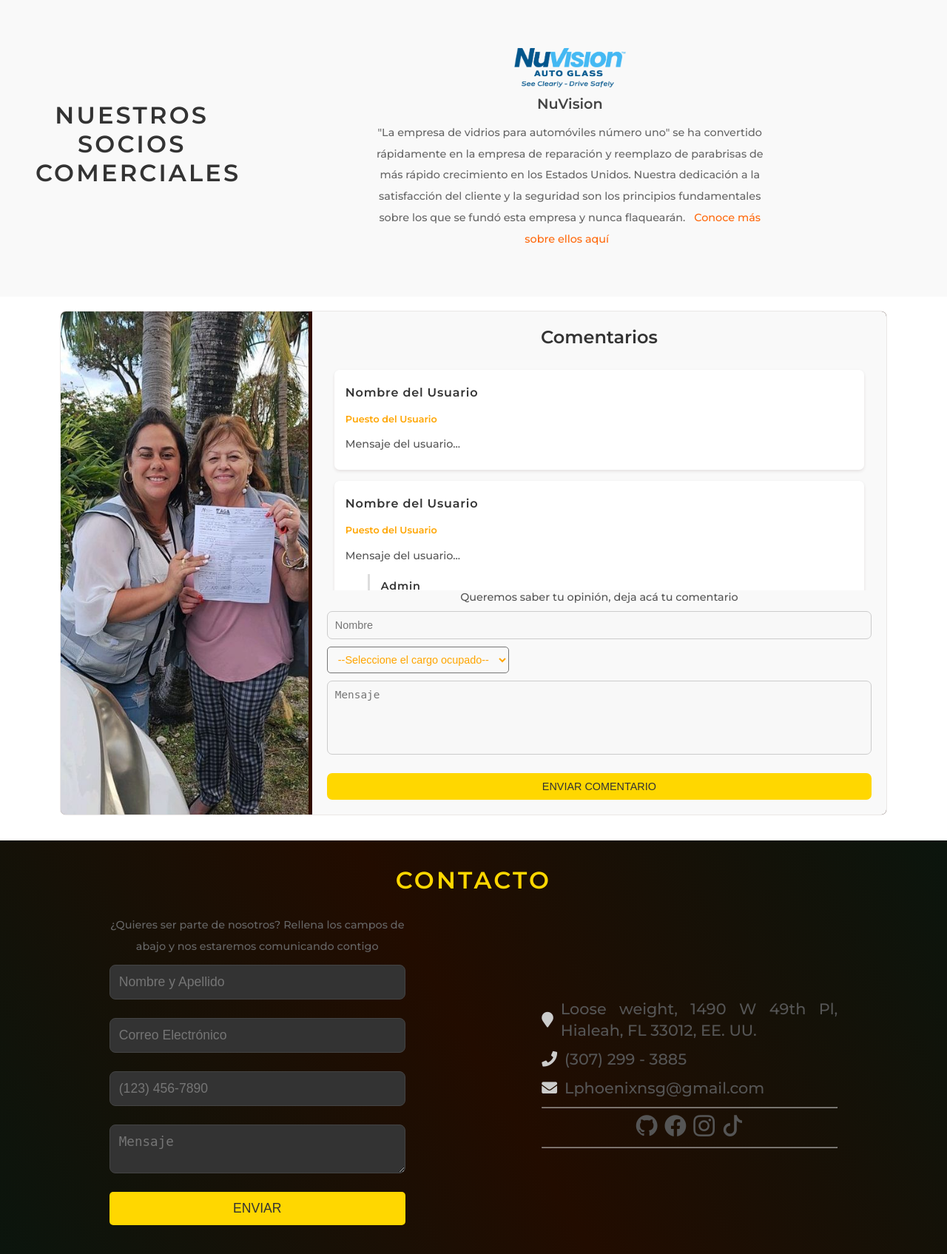
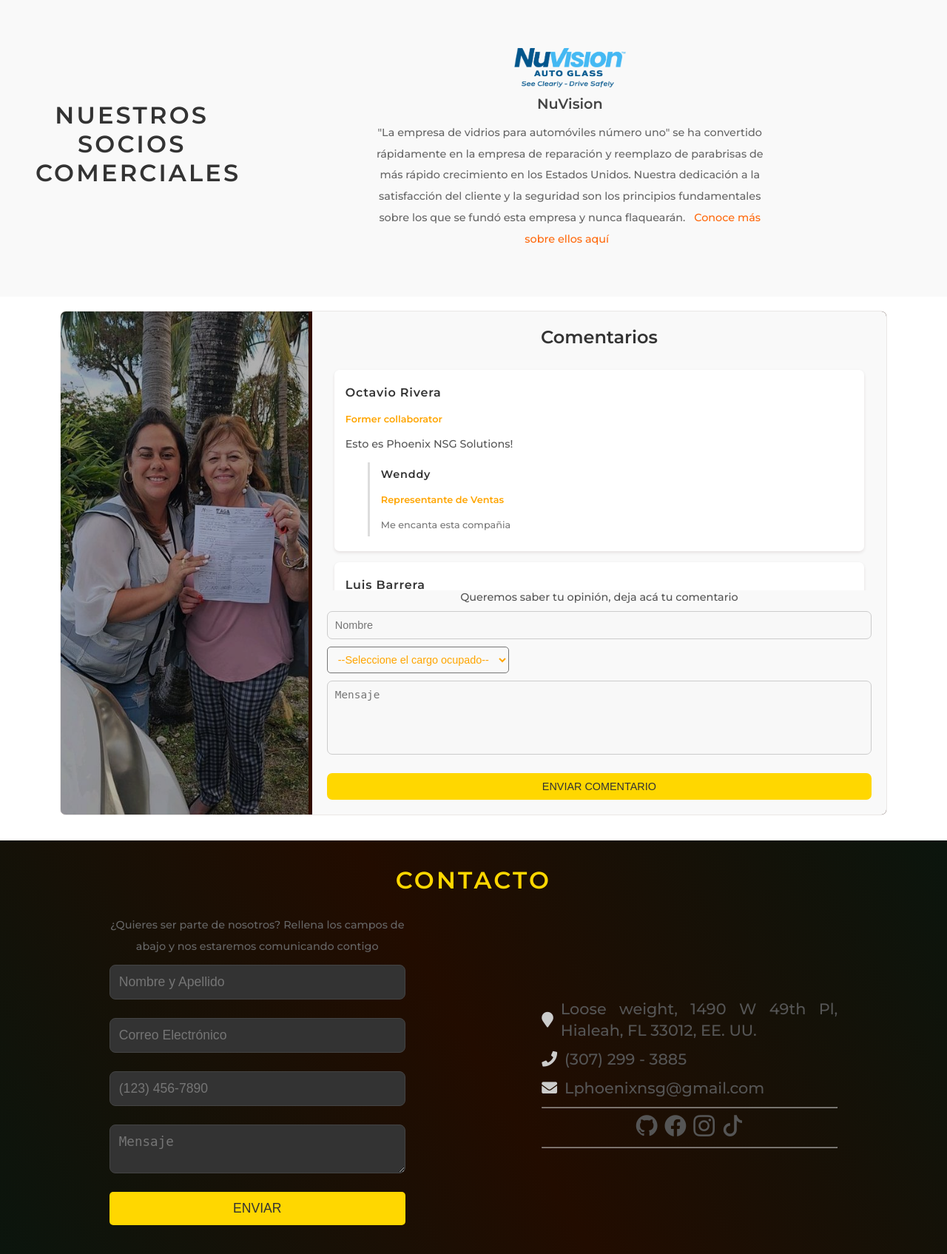
Before and after one commit to TavoRivera/phoenix-nsg-solutions, a Django app: page / in a window 1280 px wide. Shown: the part 1329-3024 px from the top of the page at 74% size. Run offline with Django 5.2, Linux system fonts and the light colour scheme; data comes from the database, SQL or seed files in the repository; both versions use the stored data as it was after the commit; some libraries are stand-ins or nearby versions.

Commit message:
lista de comentarios y respuestas

```diff
--- a/phoenixsolution/website/models.py
+++ b/phoenixsolution/website/models.py
@@ -43,12 +43,15 @@ class Partner(models.Model):
 
 class Comentario(models.Model):
     nombre = models.CharField(max_length=100)
-    puesto = models.ForeignKey(Puesto, on_delete=models.CASCADE, blank=True,null=True)
+    puesto = models.ForeignKey(Puesto, on_delete=models.CASCADE, blank=True, null=True)
     mensaje = models.TextField(blank=False)
     fecha = models.DateTimeField(auto_now_add=True)
+    respuesta_a = models.ForeignKey(
+        'self', on_delete=models.CASCADE, blank=True, null=True, related_name="respuestas"
+    )
 
     def __str__(self):
-        return f'{self.nombre} - {self.puesto}'
+        return f"{self.nombre} - {self.mensaje[:20]}"
 
 class ImagenesDeComentario(models.Model):
     nombre = models.CharField(max_length=100)
--- a/phoenixsolution/website/static/css/main.css
+++ b/phoenixsolution/website/static/css/main.css
@@ -1399,6 +1399,8 @@ select:hover {
     align-items: center;
     justify-content: center;
     overflow: hidden;
+    position: relative; /* Necesario para posicionar el pseudo-elemento */
+
 }
 
 .slide img {
@@ -1407,6 +1409,17 @@ select:hover {
     object-fit: cover; /* Asegura que la imagen siempre llene el contenedor */
     object-position: center; /* Centra la imagen horizontal y verticalmente */
     border-radius: 7px 0 0 7px;
+}
+.slide::before {
+    content: ''; /* Necesario para que el pseudo-elemento se muestre */
+    position: absolute;
+    top: 0;
+    left: 0;
+    width: 100%;
+    height: 100%;
+    background-color: rgba(0, 0, 0, 0.315); /* Negro tenue con 50% de opacidad */
+    border-radius: 7px 0 0 7px; /* Asegura que el borde redondeado coincida con la imagen */
+    pointer-events: none; /* Permite interactuar con la imagen debajo */
 }
 
 /* Sección de comentarios */
--- a/phoenixsolution/website/templates/website/index.html
+++ b/phoenixsolution/website/templates/website/index.html
@@ -113,7 +113,7 @@ Inicio
             <h2>Comentarios</h2>
             <!-- Lista de comentarios -->
             <div class="comentarios-list">
-                <div class="comentario">
+                <!-- <div class="comentario">
                     <h3>Nombre del Usuario</h3>
                     <p><strong>Puesto del Usuario</strong></p>
                     <p>Mensaje del usuario...</p>
@@ -122,13 +122,32 @@ Inicio
                     <h3>Nombre del Usuario</h3>
                     <p><strong>Puesto del Usuario</strong></p>
                     <p>Mensaje del usuario...</p>
-                    <!-- Respuesta -->
                     <div class="reply">
                         <h3>Admin</h3>
                         <p>Gracias por tu comentario.</p>
                     </div>
-                </div>
+                </div> -->
                 <!-- Repite esta estructura para cada comentario -->
+                {% if comentarios %}
+                    {% for comentario in comentarios %}
+                        <div class="comentario">
+                            <h3>{{ comentario.nombre }}</h3>
+                            <p><strong>{{ comentario.puesto }}</strong></p>
+                            <p>{{ comentario.mensaje }}</p>
+
+                            <!-- Respuestas -->
+                            {% for respuesta in comentario.respuestas.all %}
+                                <div class="reply">
+                                    <h3>{{ respuesta.nombre }}</h3>
+                                    <p><strong>{{ respuesta.puesto }}</strong></p>
+                                    <p>{{ respuesta.mensaje }}</p>
+                                </div>
+                            {% endfor %}
+                        </div>
+                    {% endfor %}
+                {% else %}
+                    <p>Todavía no hay comentarios</p>
+                {% endif %}
             </div>
             <form action="{% url 'comentarios' %}" method="post">
                 {% csrf_token %}
--- a/phoenixsolution/website/views.py
+++ b/phoenixsolution/website/views.py
@@ -1,6 +1,6 @@
 from django.shortcuts import render, redirect
 from django.http import HttpResponse
-from .models import Miembro, Puesto, Servicio, Partner, ImagenesDeComentario
+from .models import Miembro, Puesto, Servicio, Partner, ImagenesDeComentario, Comentario
 from django.views.decorators.csrf import csrf_exempt
 from .templatetags.custom_filters import format_phone
 from django.template.loader import render_to_string
@@ -34,6 +34,8 @@ def index(request):
 
     servicios = Servicio.objects.all()
     partners = Partner.objects.all()
+    comentarios = Comentario.objects.filter(respuesta_a=None)
+    respuestas = Comentario.objects.exclude(respuesta_a=None)
     puestos = Puesto.objects.exclude(nombre__in=['Propietario de la Compañía','Company Owner'])
 
     # Traducir los servicios
@@ -57,6 +59,8 @@ def index(request):
         'servicios': servicios,
         'partners': partners,
         'puestos':puestos,
+        'comentarios':comentarios,
+        'respuestas':respuestas,
         'imagenes_de_comentarios':imagenes_de_comentarios,
     })
 
```
Also changed, not shown: phoenixsolution/db.sqlite3, phoenixsolution/website/migrations/0013_comentario_respuesta_a.py (added).
